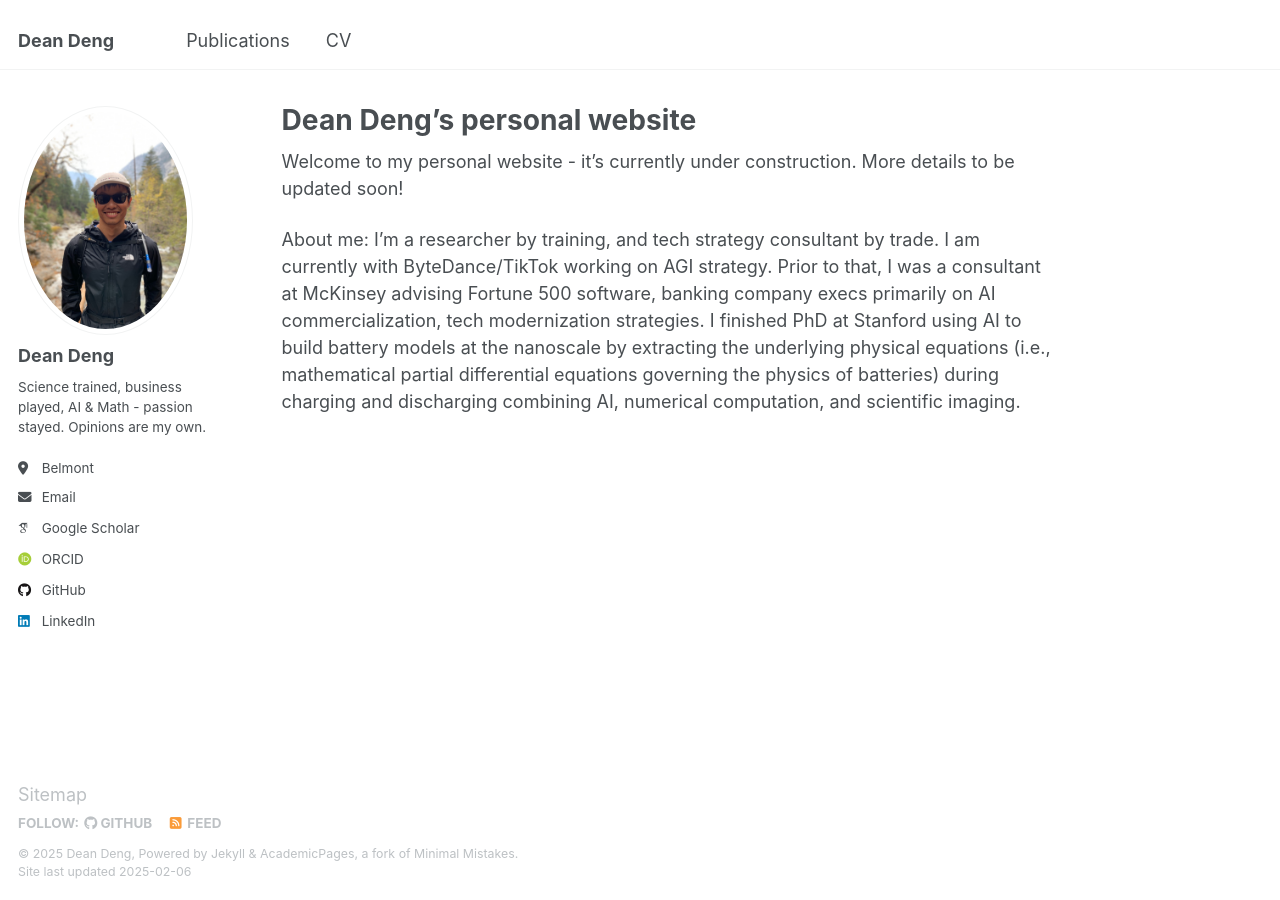
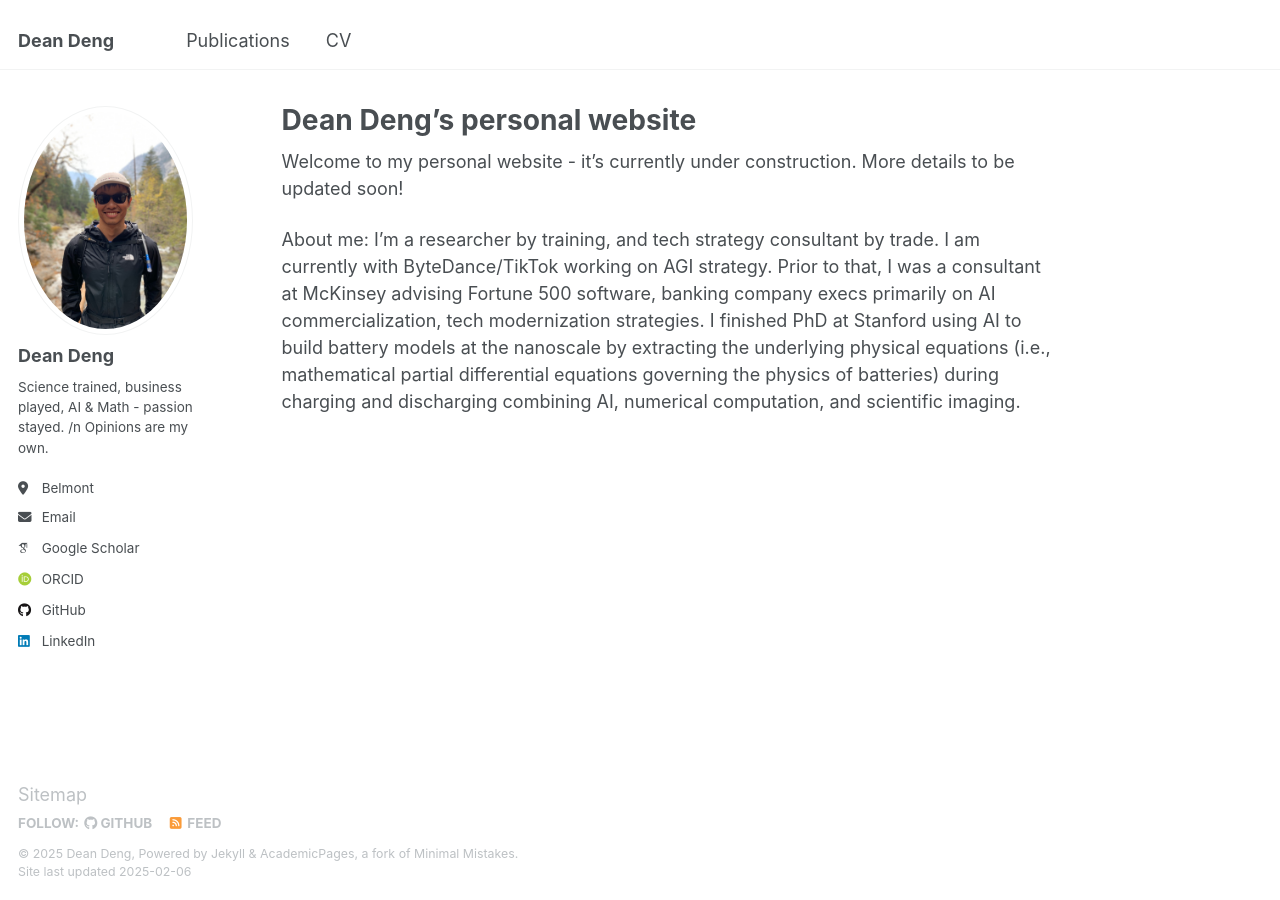
Before and after one commit to dhtdean/home, a Jekyll site: the page built from _pages/about.md, in a window 1280 px wide. Built offline with Jekyll 4.4.1, drawn with Linux system fonts in a browser that asks for light colours; some web fonts are replaced.

```diff
--- a/_config.yml
+++ b/_config.yml
@@ -25,7 +25,7 @@ author:
   avatar           : "profile_self.png"
   name             : "Dean Deng"
   pronouns         : # example: "she/her"
-  bio              : "Science trained, business played, AI & Math - passion stayed. Opinions are my own."
+  bio              : "Science trained, business played, AI & Math - passion stayed. /n Opinions are my own."
   location         : "Belmont"
   employer         : # "Red Brick University"
   uri              : # URL
```
